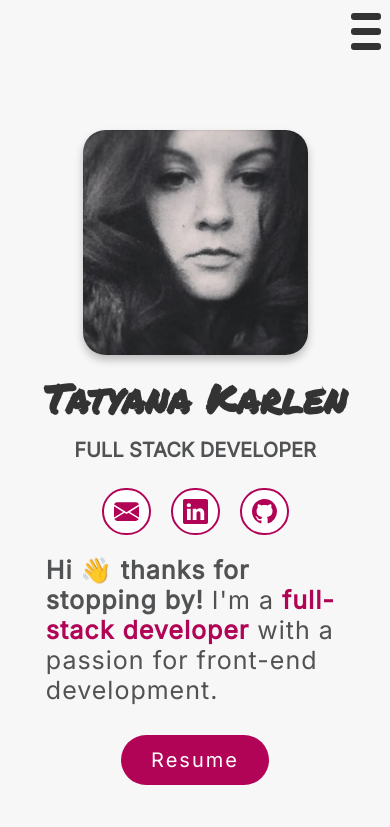
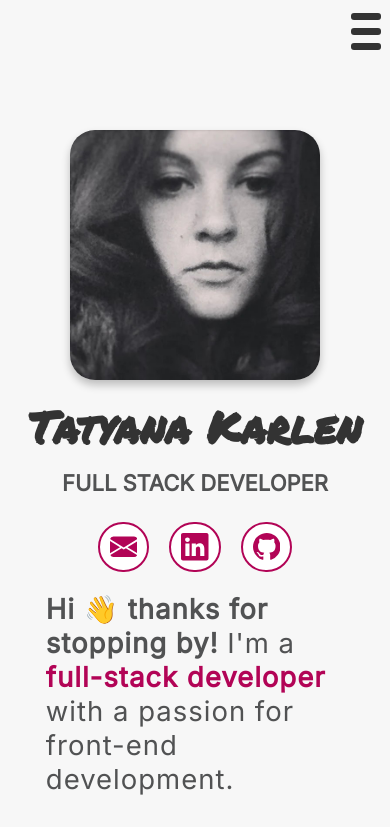
Before and after one commit to tatyanakarlen/PortfolioWebsite, a React (Create React App) app: page / in a window 390 px wide. Shown: the top 827 px of the page. Built offline with nearby package versions, Linux system fonts and the light colour scheme.

Commit message:
ipad responsive

```diff
--- a/src/components/Hero/Hero.css
+++ b/src/components/Hero/Hero.css
@@ -371,6 +371,16 @@ text-decoration: none;
   }
  }
 
+ @media (max-width: 768px) and (max-height: 1024px){
+  .mobile-header {
+    font-size: 22px;
+  }
+  .mobile-header img {
+    height: 250px;
+    width: 250px;
+  }
+ }
+
 
 
 
```
